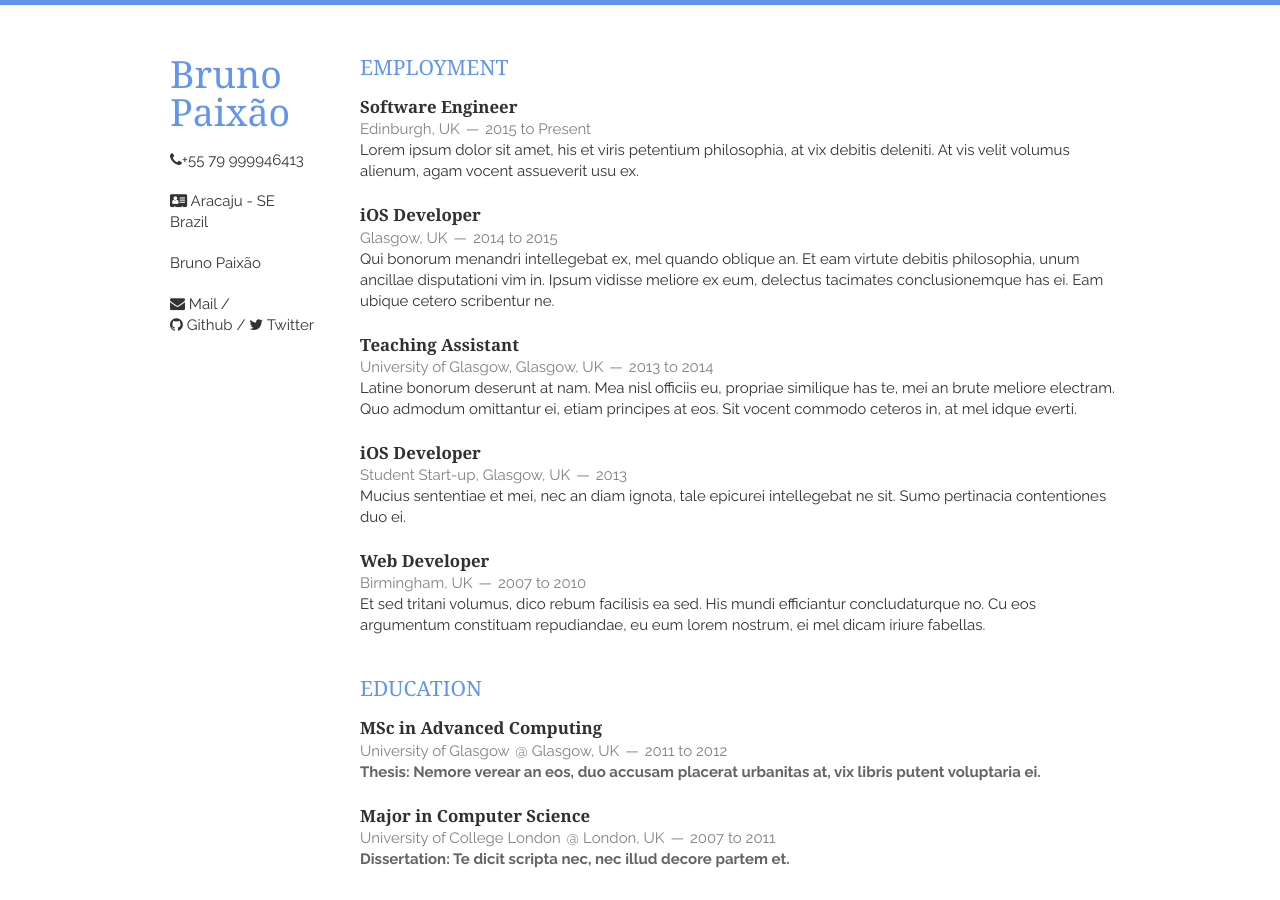
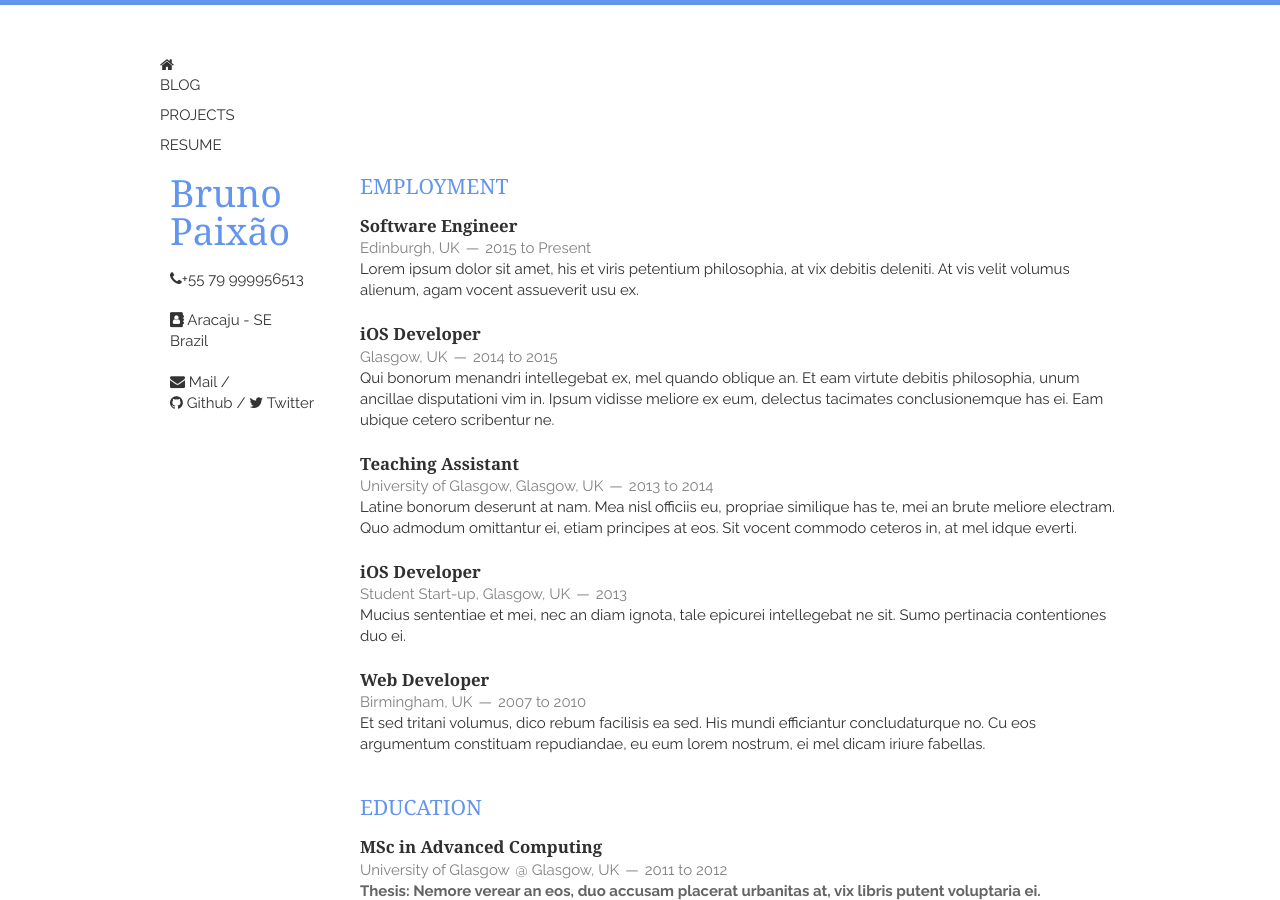
Before and after one commit to brunopaixao87/brunopaixao87.github.io-vitae, a Jekyll site: the page built from index.html, in a window 1280 px wide and 900 px high. Built offline with Jekyll 4.4.1, drawn with Linux system fonts in a browser that asks for light colours; nearby versions of some CDN libraries; the list of posts is cut into pages by our own code.

Commit message:
ajustando layout

```diff
--- a/_config.yml
+++ b/_config.yml
@@ -22,7 +22,7 @@ website: Bruno Paixão
 website_full: https://brunopaixao.dev
 github: brunopaixao87
 twitter: brunopaixaodev
-tel: +55 79 999946413
+tel: +55 79 999956513
 tel_full: tel:+5579999946413
 google_maps: ''
 address:
--- /dev/null
+++ b/_includes/header.html
@@ -0,0 +1,14 @@
+<nav class="navbar navbar-default">
+  <div class="container">
+    <div class="navbar-header">
+      <a class="navbar-brand" href="http://brunopaixao.dev"><i class="fa fa-home"></i></a>
+    </div>
+    <div id="navbar">
+      <ul class="nav navbar-nav navbar-right">
+        <li><a href="{{ site.baseurl }}blog.html">BLOG</a></li>
+        <li><a href="{{ site.baseurl }}projects.html">PROJECTS</a></li>
+        <li><a href="{{ site.baseurl }}/vitae">RESUME</a></li>
+      </ul>
+    </div>
+  </div>
+</nav>
--- a/_layouts/layout.html
+++ b/_layouts/layout.html
@@ -24,6 +24,7 @@
 </head>
 <body>
 <div class="container">
+    {% include header.html %}
     <header class="three columns">
         <!--<img src="{{ site.baseurl }}static/img/profile.png" class="me">-->
         <h1>{{ site.name }}</h1>
@@ -32,14 +33,11 @@
         </p>
         <address>
             <a href="{{ site.google_maps }}">
-                <i class="fa fa-address-card"></i>
+                <i class="fa fa-address-book"></i>
                 {{ site.address.city }}<br/>
                 {{ site.address.country }}
             </a>
         </address>
-        <p>
-            <a href="{{ site.website_full }}">{{ site.website }}</a>
-        </p>
         <p>
             <a href="{{ site.email_full }}"><i class="fa fa-envelope"></i> Mail</a> /<br/>
             <a href="https://github.com/{{ site.github }}"><i class="fa fa-github"></i> Github</a> /
```
